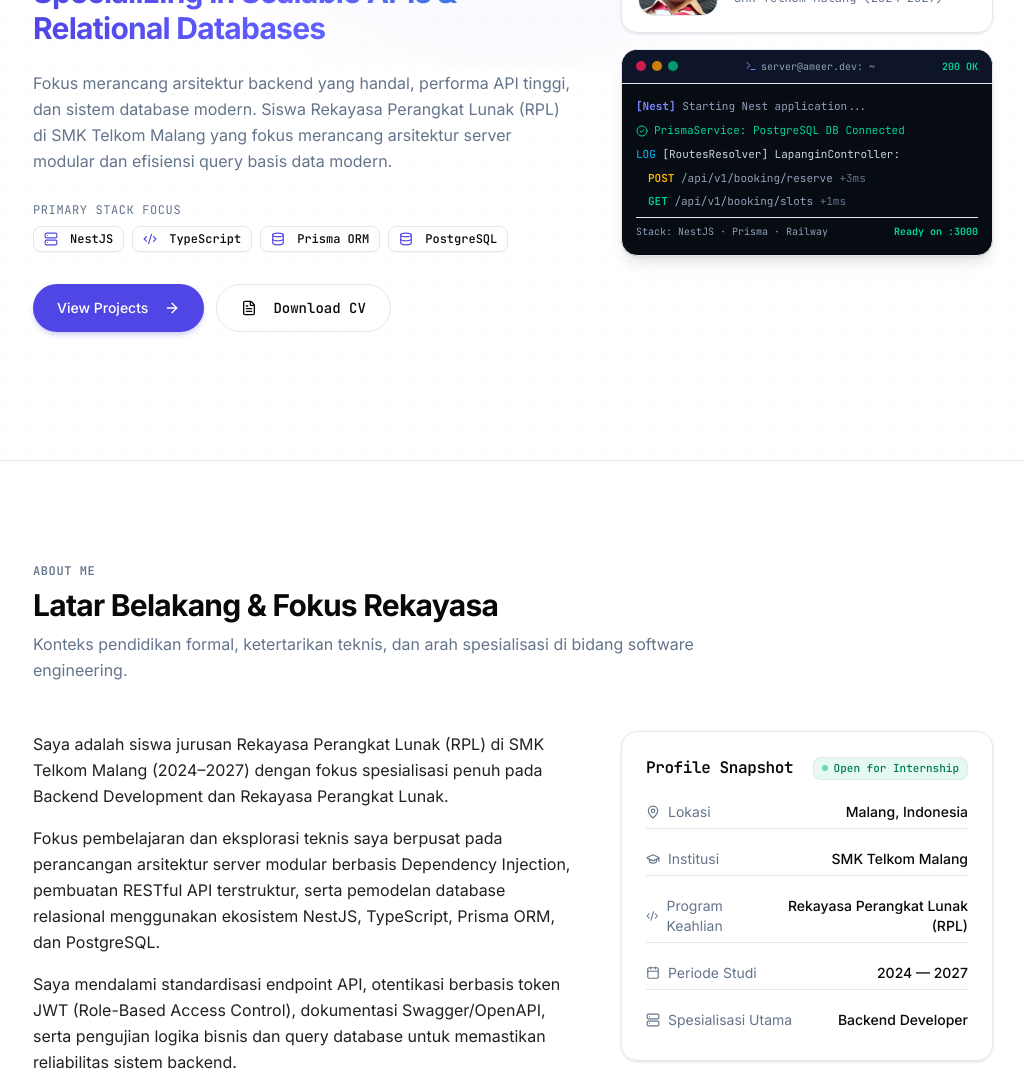
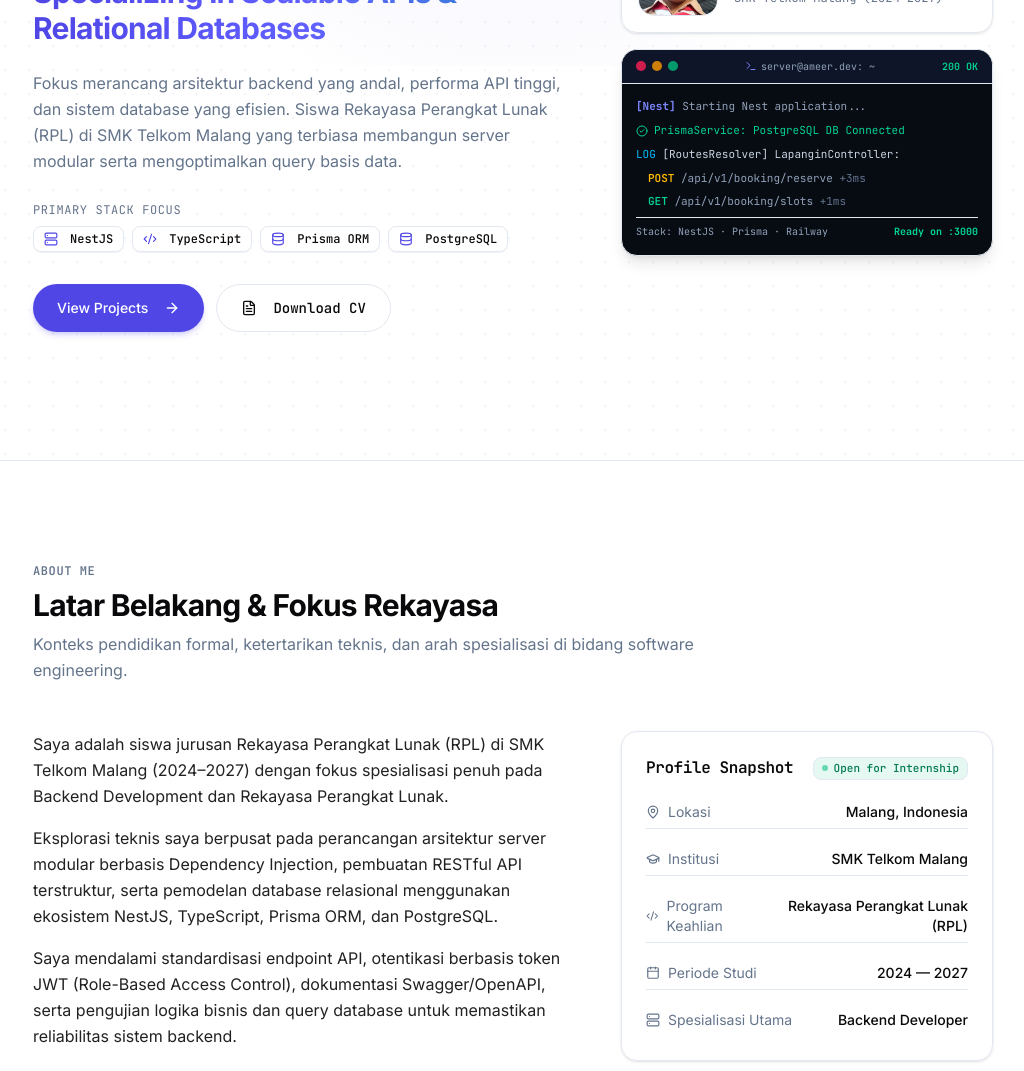
Before and after one commit to Ameer-28/Portofolio, a Next.js app: page / in a window 1280 px wide. Shown: the part 304-1375 px from the top of the page, without its empty margins (127-1151 px from the left). Built offline with nearby package versions, Linux system fonts and the light colour scheme; no server answers.

Commit message:
fix(copy): update portfolio copywriting and text strings

```diff
--- a/src/components/sections/contact.tsx
+++ b/src/components/sections/contact.tsx
@@ -38,7 +38,7 @@ export function Contact() {
       handle: "@aameeerr__",
       url: profileData.social.instagram || "https://www.instagram.com/aameeerr__/",
       icon: InstagramIcon,
-      description: "Profil sosial dan aktivitas keseharian.",
+      description: "Update keseharian & aktivitas personal.",
     },
   ];
 
--- a/src/components/sections/experience.tsx
+++ b/src/components/sections/experience.tsx
@@ -139,7 +139,7 @@ export function ExperienceEducation() {
                 <span>Pengembangan Proyek Praktis Terapan</span>
               </div>
               <p className="text-xs sm:text-sm text-muted-foreground leading-relaxed">
-                Seluruh kapabilitas rekayasa backend diasah melalui implementasi proyek fungsional nyata (Lapangin, E-Commerce API, Train API) dengan fokus pada:
+                Kemampuan backend saya diasah lewat proyek nyata (Lapangin, E-Commerce API, Train API), dengan fokus pada:
               </p>
               <ul className="space-y-2 text-xs text-foreground/90">
                 <li className="flex items-start gap-2">
--- a/src/components/sections/hero.tsx
+++ b/src/components/sections/hero.tsx
@@ -55,7 +55,7 @@ export function Hero() {
 
             {/* 3. Verified Positioning Statement */}
             <p className="text-sm sm:text-base text-muted-foreground leading-relaxed max-w-xl">
-              {profileData.tagline} Siswa Rekayasa Perangkat Lunak (RPL) di SMK Telkom Malang yang fokus merancang arsitektur server modular dan efisiensi query basis data modern.
+              Fokus merancang arsitektur backend yang andal, performa API tinggi, dan sistem database yang efisien. Siswa Rekayasa Perangkat Lunak (RPL) di SMK Telkom Malang yang terbiasa membangun server modular serta mengoptimalkan query basis data.
             </p>
 
             {/* 4. Core Technology Badges */}
--- a/src/data/profile.ts
+++ b/src/data/profile.ts
@@ -15,10 +15,10 @@ export const profileData: ProfileData = {
     database: "Prisma & PostgreSQL",
   },
   tagline:
-    "Fokus merancang arsitektur backend yang handal, performa API tinggi, dan sistem database modern.",
+    "Fokus merancang arsitektur backend yang andal, performa API tinggi, dan sistem database yang efisien.",
   aboutBio: [
     "Saya adalah siswa jurusan Rekayasa Perangkat Lunak (RPL) di SMK Telkom Malang (2024–2027) dengan fokus spesialisasi penuh pada Backend Development dan Rekayasa Perangkat Lunak.",
-    "Fokus pembelajaran dan eksplorasi teknis saya berpusat pada perancangan arsitektur server modular berbasis Dependency Injection, pembuatan RESTful API terstruktur, serta pemodelan database relasional menggunakan ekosistem NestJS, TypeScript, Prisma ORM, dan PostgreSQL.",
+    "Eksplorasi teknis saya berpusat pada perancangan arsitektur server modular berbasis Dependency Injection, pembuatan RESTful API terstruktur, serta pemodelan database relasional menggunakan ekosistem NestJS, TypeScript, Prisma ORM, dan PostgreSQL.",
     "Saya mendalami standardisasi endpoint API, otentikasi berbasis token JWT (Role-Based Access Control), dokumentasi Swagger/OpenAPI, serta pengujian logika bisnis dan query database untuk memastikan reliabilitas sistem backend.",
   ],
   frontendApproach:
```
